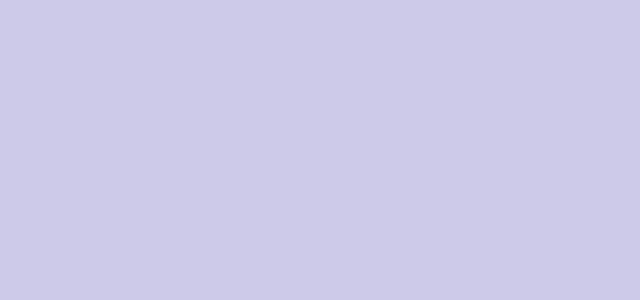
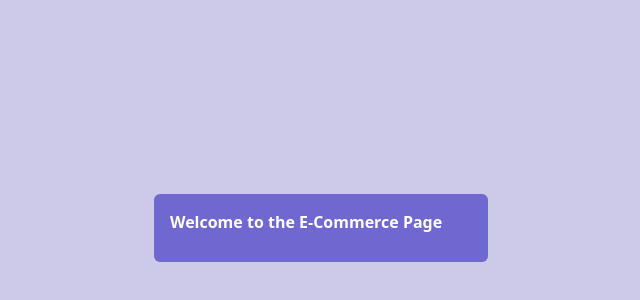
Before and after one commit to guidonunes/marketplace-mern, a React (Create React App) app in the folder dashboard/: page /register in a window 1280 px wide. Shown: the part 172-472 px from the top of the page, without its empty margins (319-959 px from the left). Built offline with nearby package versions, Linux system fonts and the light colour scheme.

Commit message:
add styling to divs and header

```diff
--- a/dashboard/src/views/auth/Register.jsx
+++ b/dashboard/src/views/auth/Register.jsx
@@ -3,7 +3,12 @@ import React from 'react';
 const Register = () => {
   return (
     <div className='min-w-screen min-h-screen bg-[#cdcae9] flex justify-center items-center'>
+      <div className="w-[350px] text-[#ffffff] p-2">
+        <div className="bg-[#6f68d1] p-4 rounded-md">
+          <h2 className='text-x1 mb-3 font-bold'>Welcome to the E-Commerce Page </h2>
 
+        </div>
+      </div>
     </div>
   );
 };
```
